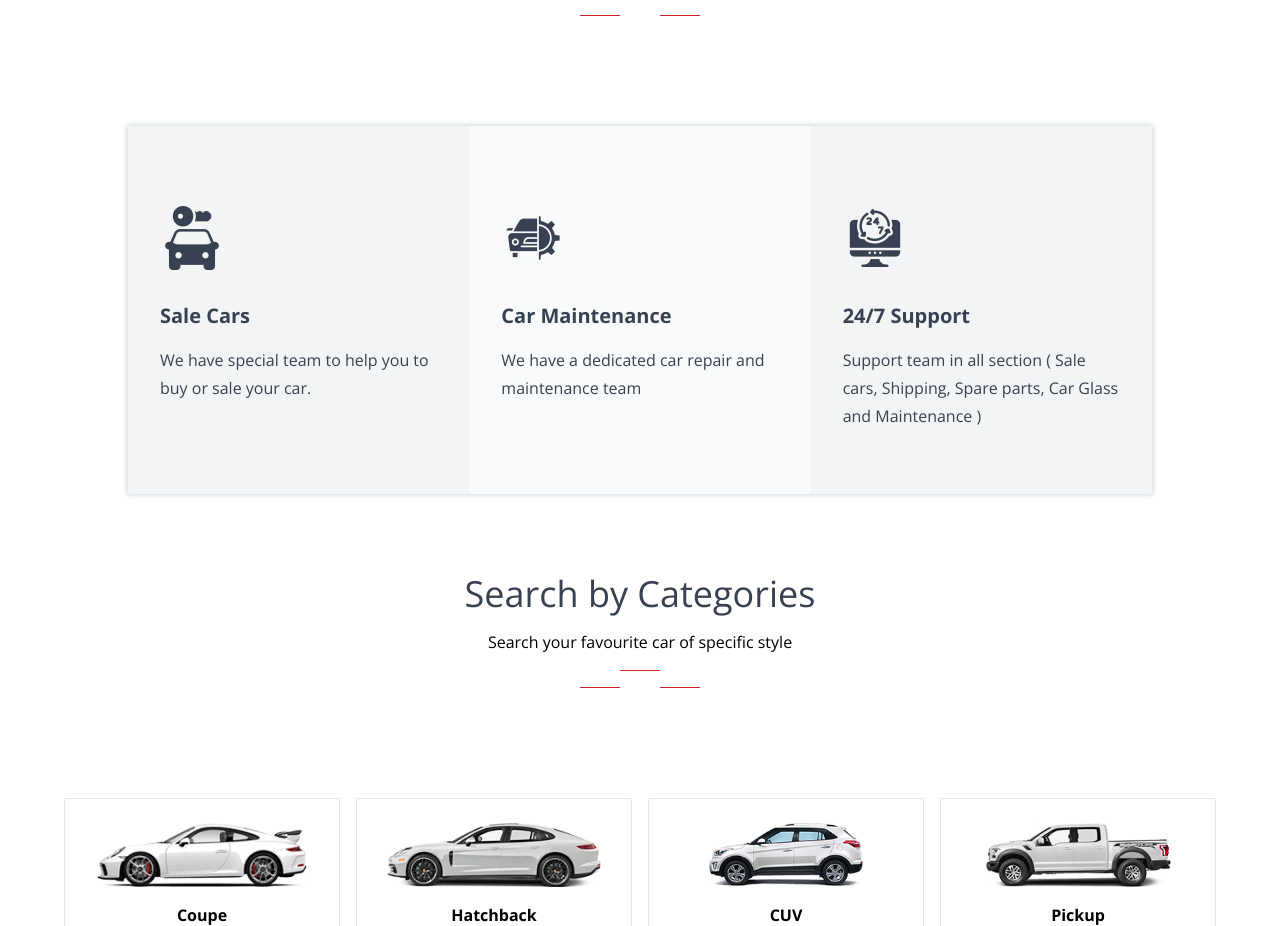
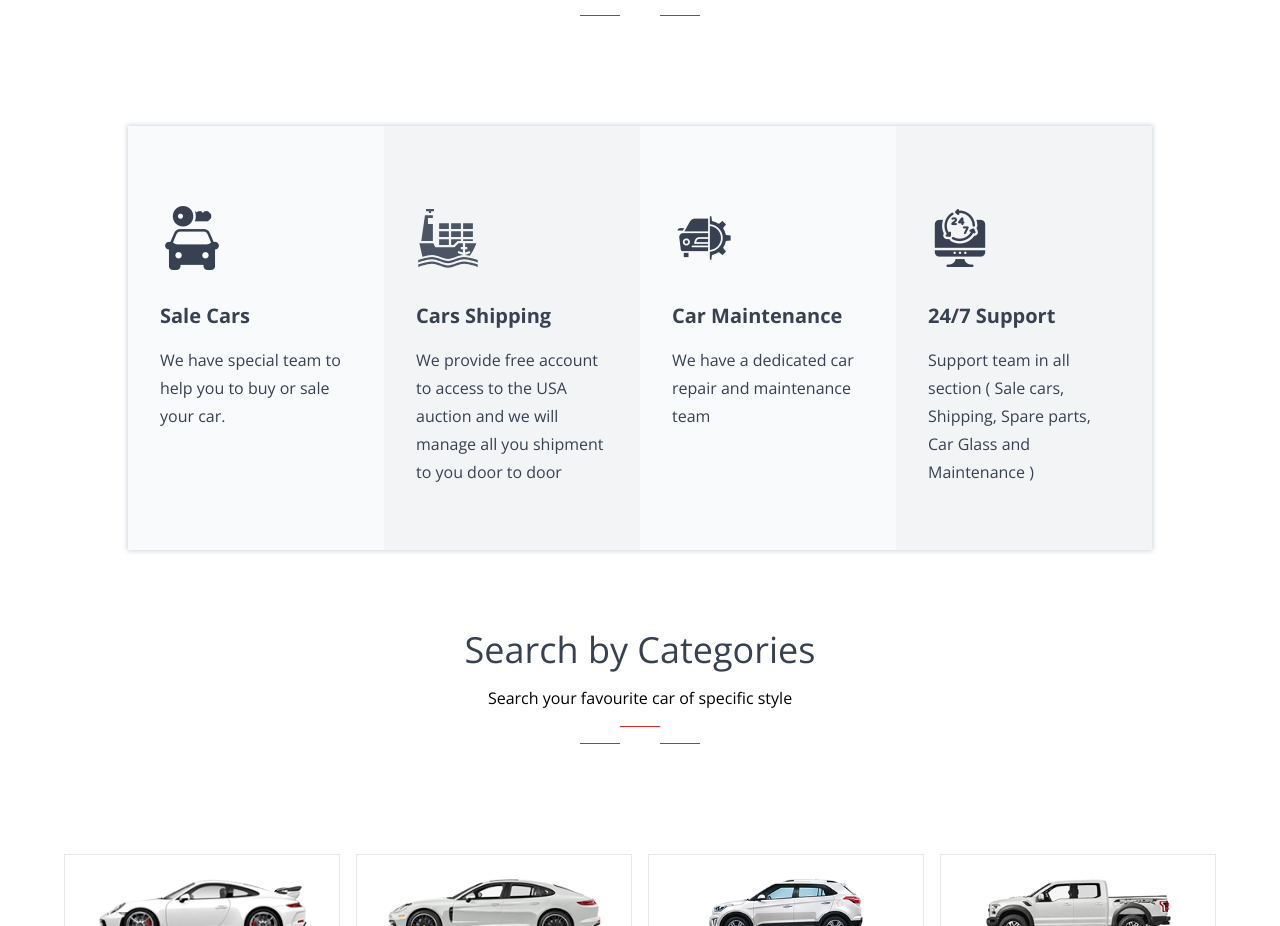
Before and after one commit to Usama-26/ibn.alaoud-cars-dealership-nextjs, a Next.js app: page / in a window 1280 px wide. Shown: the part 960-1886 px from the top of the page. Built offline with nearby package versions, Linux system fonts and the light colour scheme.

Commit message:
4th Card Added

```diff
--- a/src/pages/index.jsx
+++ b/src/pages/index.jsx
@@ -7,7 +7,12 @@ import { Navigation, Autoplay, EffectFade } from "swiper";
 import { Swiper, SwiperSlide } from "swiper/react";
 import { Listbox, Transition } from "@headlessui/react";
 import { HiChevronUpDown, HiCheck } from "react-icons/hi2";
-import { GiSpeedometer, GiGearStickPattern, GiRoad } from "react-icons/gi";
+import {
+  GiSpeedometer,
+  GiGearStickPattern,
+  GiRoad,
+  GiCargoShip,
+} from "react-icons/gi";
 import { BsChatSquareQuote } from "react-icons/bs";
 import { TbEngine } from "react-icons/tb";
 import { IoMdQuote } from "react-icons/io";
@@ -570,7 +575,7 @@ export default function Home() {
             <span className="dashes inline-block h-[1px] w-10 bg-red-600"></span>
           </div>
           <div className="max-w-5xl mx-auto shadow-[0px_0px_5px_1px_rgb(0,0,0)] shadow-gray-300 flex bg-gray-100">
-            <div className="w-1/3 text-gray-700 transition duration-200 hover:shadow-md hover:scale-110 px-8 py-16 bg-gray-100">
+            <div className="w-1/3 text-gray-700 transition duration-200 hover:shadow-md hover:scale-110 px-8 py-16 bg-gray-50">
               <div className="py-4">
                 <Image
                   src={"/images/icons/icons8-car-rental-64.png"}
@@ -584,6 +589,16 @@ export default function Home() {
                 We have special team to help you to buy or sale your car.
               </p>
             </div>
+            <div className="w-1/3 text-gray-700 transition duration-200 hover:shadow-md hover:scale-110 px-8 py-16 bg-gray-100">
+              <div className="py-4">
+                <GiCargoShip className="w-16 h-16 fill-gray-600" />
+              </div>
+              <h1 className="font-bold text-xl my-4">Cars Shipping</h1>
+              <p className=" leading-7">
+                We provide free account to access to the USA auction and we will
+                manage all you shipment to you door to door
+              </p>
+            </div>
 
             <div className="w-1/3 text-gray-700 transition duration-200 hover:shadow-md hover:scale-110 px-8 py-16 bg-gray-50">
               <div className="py-4">
@@ -591,7 +606,7 @@ export default function Home() {
                   src={"/images/icons/icons8-maintenance-64.png"}
                   width={64}
                   height={64}
-                  alt="Car Sale"
+                  alt="Car Maintenance"
                 />
               </div>
               <h1 className="font-bold text-xl my-4">Car Maintenance</h1>
@@ -605,7 +620,7 @@ export default function Home() {
                   src={"/images/icons/icons8-customer-support-64.png"}
                   width={64}
                   height={64}
-                  alt="Car Sale"
+                  alt="Customer Support"
                 />
               </div>
               <h1 className="font-bold text-xl my-4">24/7 Support</h1>
```
Also changed, not shown: public/images/icons/ship-solid.svg (added).
